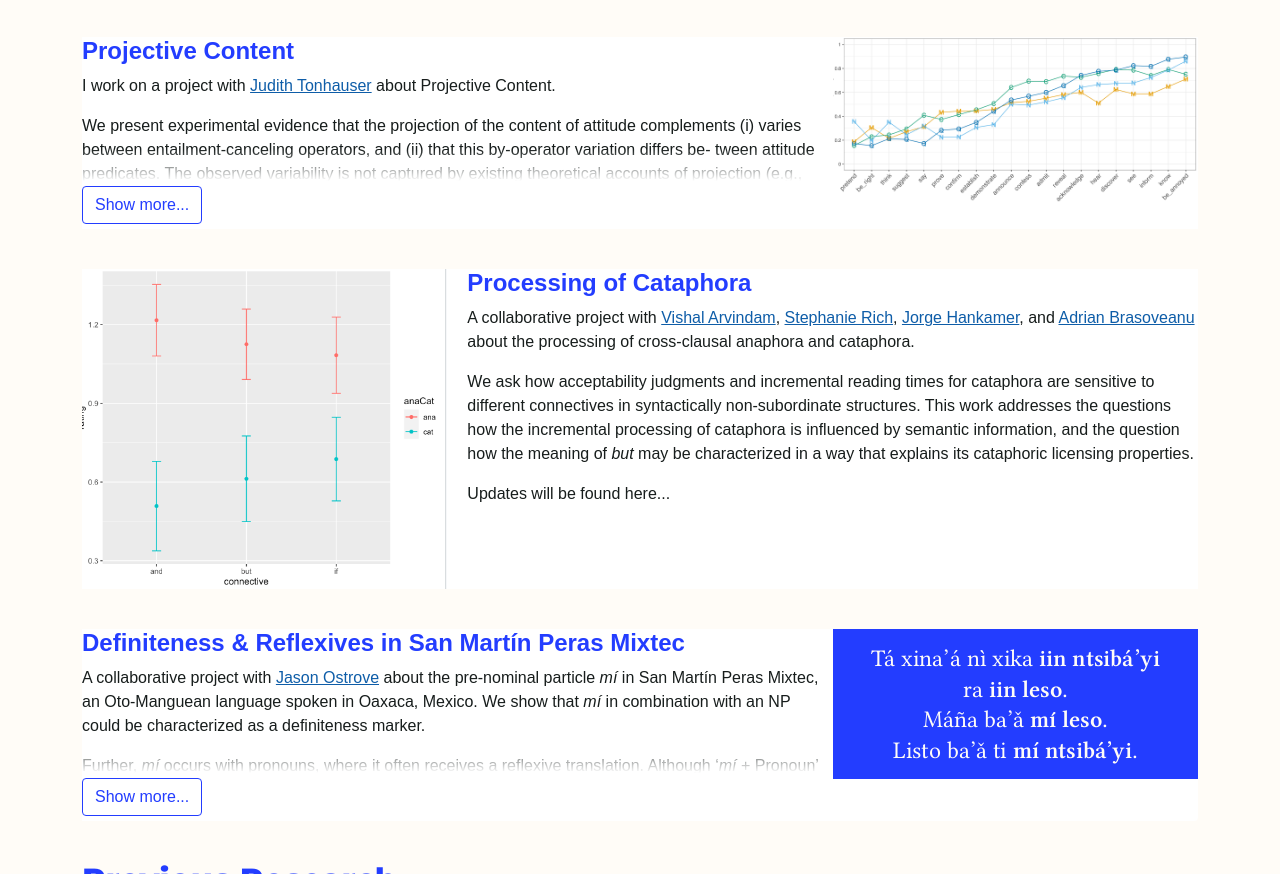
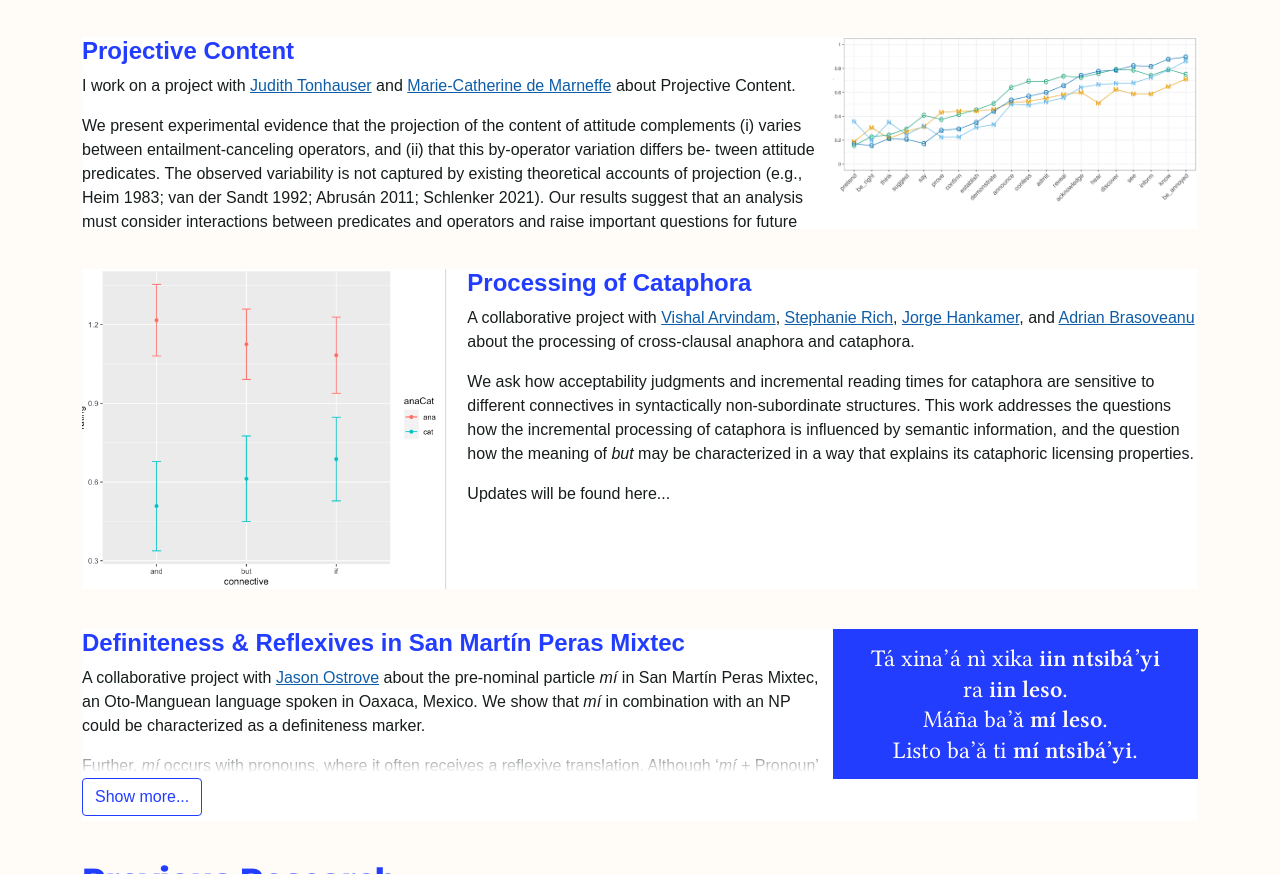
Before and after one commit to lihofmann/lihofman.github.io, a plain HTML site: page index.html in a window 1280 px wide. Shown: the part 1324-2198 px from the top of the page. Drawn offline with nearby package versions, Linux system fonts and the light colour scheme; files that its build step writes are made by us from their sources; files whose address does not match are found by name; a web font is replaced by a local one.

Commit message:
update description

```diff
--- a/index.html
+++ b/index.html
@@ -222,7 +222,7 @@
         <div class="card-body">
           <h4 class="card-title">Projective Content</h4>
           <div id="proj-text" class="card-text-container">
-            <p class="card-text">I work on a project with <a href="https://judith-tonhauser.github.io/">Judith Tonhauser</a> about Projective Content.
+            <p class="card-text">I work on a project with <a href="https://judith-tonhauser.github.io/">Judith Tonhauser</a> and <a href="https://www.asc.ohio-state.edu/demarneffe.1/">Marie-Catherine de Marneffe</a> about Projective Content.
             </p>
             <p class="card-text">
               We present experimental evidence that the projection of the content of attitude complements (i) varies between entailment-canceling operators, and (ii) that this by-operator variation differs be- tween attitude predicates. The observed variability is not captured by existing theoretical accounts of projection (e.g., Heim 1983; van der Sandt 1992; Abrusán 2011; Schlenker 2021). Our results suggest that an analysis must consider interactions between predicates and operators and raise important questions for future research on projection.
@@ -235,13 +235,13 @@
                   (Slides for Sinn und Bedeutung 2023)</a></li>
             </ul>
           </div>
-          <div id="proj-grad" class="card-text-fadeout">
+         <!--  <div id="proj-grad" class="card-text-fadeout">
             <div class="card-text-grad"></div>
             <div class="card-text-white"></div>
           </div>
           <div id="proj-btn" class="toggle-view">
             <a href="javascript:void(0)" onclick="toggleView('proj')" id="proj-link" class="btn btn-outline-primary">Show more...</a>
-          </div>
+          </div> -->
         </div>
       </div>
 
```
